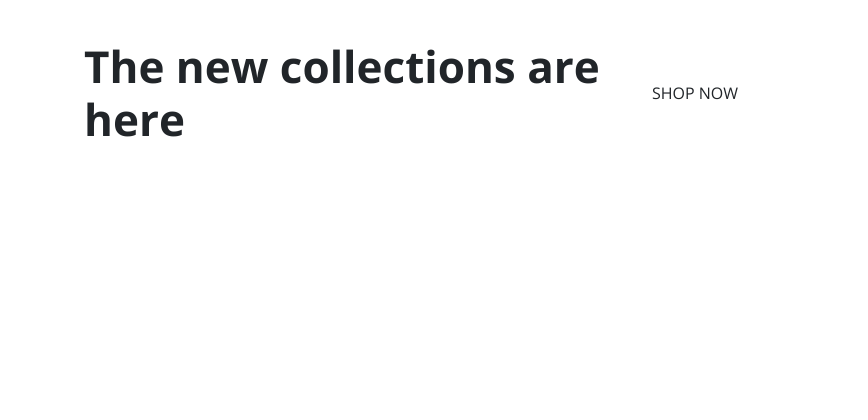
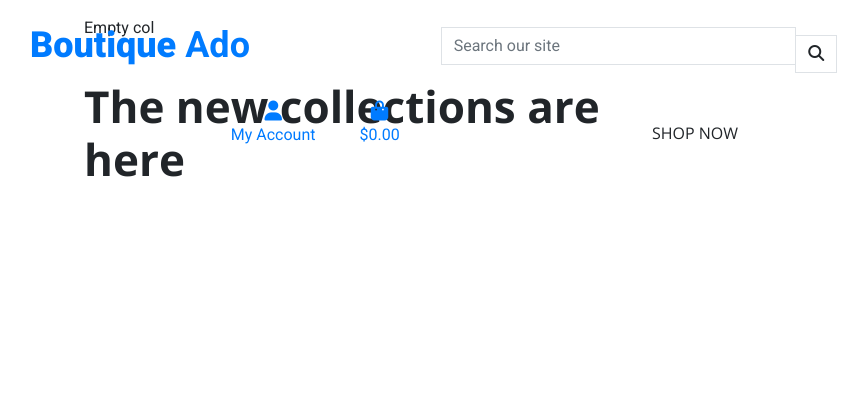
Before and after one commit to Shane-Donlon/project-ado-ci-walkthrough, a Django app: page / in a window 1280 px wide. Shown: the top 420 px of the page, without its empty margins (1-869 px from the left). Run offline with Django 4.2, Linux system fonts and the light colour scheme; some libraries are stand-ins or nearby versions.

Commit message:
Feat add: added main page header

```diff
--- a/project_ado/templates/base.html
+++ b/project_ado/templates/base.html
@@ -25,16 +25,90 @@
         <header class="container-fluid fixed-top">
             <!-- screen reader / tab only -->
             <a href="#main" class="visually-hidden">skip to content</a>
-            <nav>
-            </nav>
+            <div class="row">
+                <div class="col-12 col-lg-4 my-auto py-1 py-lg-0 text-center text-lg-left">
+                    <a href="{% url 'home' %}" class="nav-link main-logo-link">
+                        <h2 class="logo-font text-black my-0">
+                            <strong>Boutique</strong> Ado
+                        </h2>
+                    </a>
+                </div>
+                <div class="col-12 col-lg-4 my-auto py-1 py-lg-0  ">
+                    <form method="GET" action="{% url 'home' %}">
+                        <div class="input-group w-100 justify-content-center align-items-center ">
+                            <input class="form-control border border-black rounded-0"
+                                   type="text"
+                                   name="q"
+                                   placeholder="Search our site">
+                            <div class="input-group-append ">
+                                <button class="form-control btn btn-black border border-black rounded-0"
+                                        type="submit">
+                                    <span class="icon">
+                                        <i class="fas fa-search"></i>
+                                    </span>
+                                </button>
+                            </div>
+                        </div>
+                    </form>
+                </div>
+                <div class="col-12 col-lg-4 my-auto py-1 py-lg-0"></div>
+            </div>
+            <div class="col-12 col-lg-4 my-auto py-1 py-lg-0">
+                <ul class="list-inline list-unstyled text-center text-lg-right my-0">
+                    <li class="list-inline-item dropdown">
+                        <a class="text-black nav-link"
+                           href="#"
+                           id="user-options"
+                           data-toggle="dropdown"
+                           aria-haspopup="true"
+                           aria-expanded="false">
+                            <div class="text-center">
+                                <div>
+                                    <i class="fas fa-user fa-lg"></i>
+                                </div>
+                                <p class="my-0">My Account</p>
+                            </div>
+                        </a>
+                        <div class="dropdown-menu border-0" aria-labelledby="user-options">
+                            {% if request.user.is_authenticated %}
+                                {% if request.user.is_superuser %}<a href="" class="dropdown-item">Product Management</a>{% endif %}
+                                <a href="" class="dropdown-item">My Profile</a>
+                                <a href="{% url 'account_logout' %}" class="dropdown-item">Logout</a>
+                            {% else %}
+                                <a href="{% url 'account_signup' %}" class="dropdown-item">Register</a>
+                                <a href="{% url 'account_login' %}" class="dropdown-item">Login</a>
+                            {% endif %}
+                        </div>
+                    </li>
+                    <li class="list-inline-item">
+                        <a class="{% if grand_total %}text-info font-weight-bold{% else %}text-black{% endif %} nav-link"
+                           href="">
+                            <div class="text-center">
+                                <div>
+                                    <i class="fas fa-shopping-bag fa-lg"></i>
+                                </div>
+                                <p class="my-0">
+                                    {% if grand_total %}
+                                        ${{ grand_total|floatformat:2 }}
+                                    {% else %}
+                                        $0.00
+                                    {% endif %}
+                                </p>
+                            </div>
+                        </a>
+                    </li>
+                </ul>
+            </div>
         </header>
         {% if messages %}<div class="message-container">{{ messages }}</div>{% endif %}
-
-            <main id="main">
-                {% block content %}
-                {% endblock content %}
-            </main>
-
+        {% block page_sub_header %}
+        {% endblock page_sub_header %}
+        <main id="main">
+            {% block content %}
+            {% endblock content %}
+        </main>
+        <script src="https://kit.fontawesome.com/e9c73d7092.js"
+                crossorigin="anonymous"></script>
         <script src="https://cdn.jsdelivr.net/npm/jquery@3.5.1/dist/jquery.min.js"
                 integrity="sha256-9/aliU8dGd2tb6OSsuzixeV4y/faTqgFtohetphbbj0="
                 crossorigin="anonymous"></script>
```
